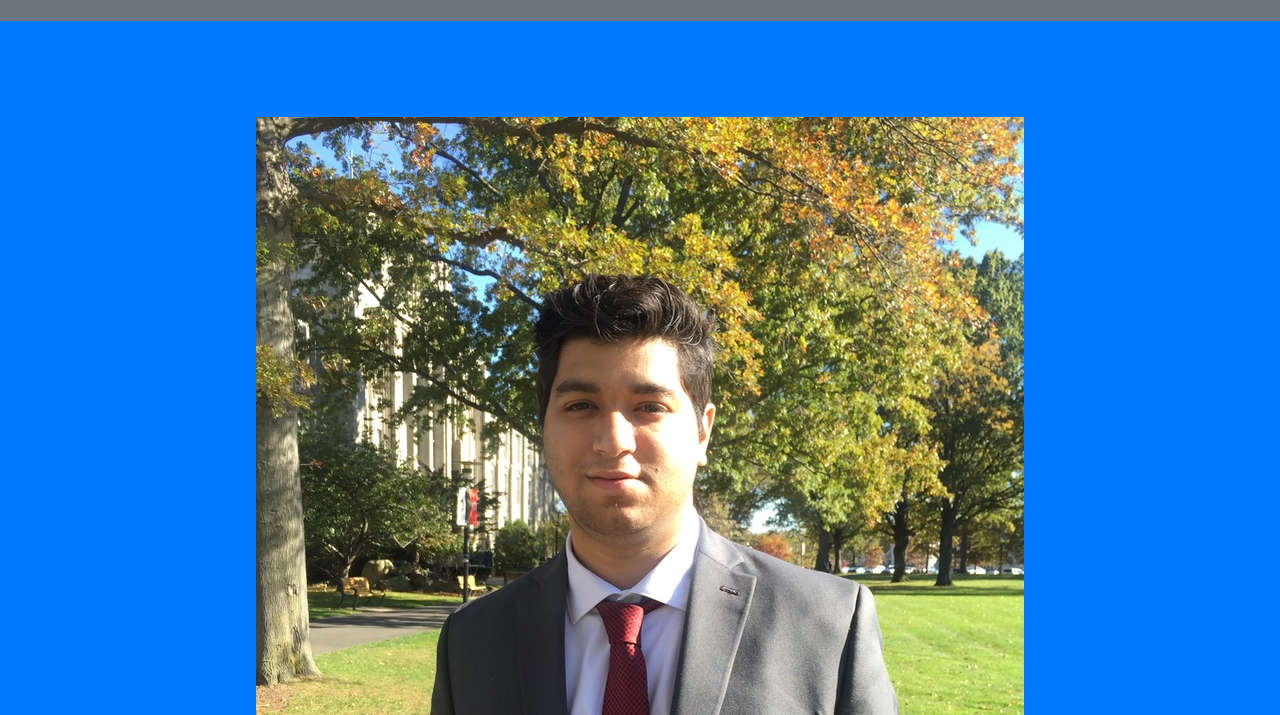
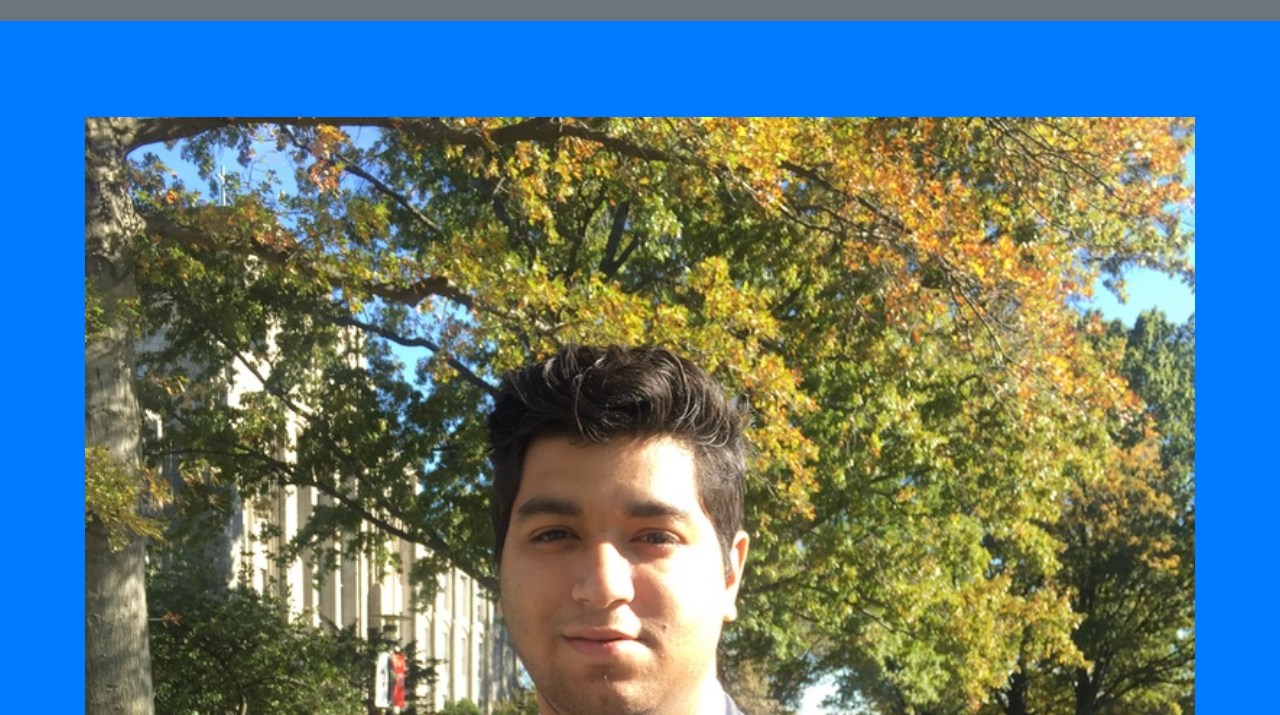
Before and after one commit to sayefiqb/sayefiqb.github.io, a website with bundled scripts: page index.html in a window 1280 px wide. Shown: the part 85-800 px from the top of the page. Built offline with nearby package versions, Linux system fonts and the light colour scheme.

Commit message:
Updated Bootstrap file after downloading it

```diff
--- a/index.html
+++ b/index.html
@@ -55,7 +55,7 @@
     <!-- Header -->
     <header class="masthead bg-primary text-white text-center">
       <div class="container">
-        <img {{ max-wdith: 100%, max-height: 100% }} src="img/profile.jpg" alt="">
+        <img {class="img-fluid mb-5 d-block mx-auto" src="img/profile.jpg" style="width: 100%" alt="">
         <h1 class="text-uppercase mb-0">Sayef Iqbal</h1>
         <hr class="star-light">
         <h2 class="font-weight-light mb-0">Network Analyst - Programmer - Native App Developer</h2>
```
